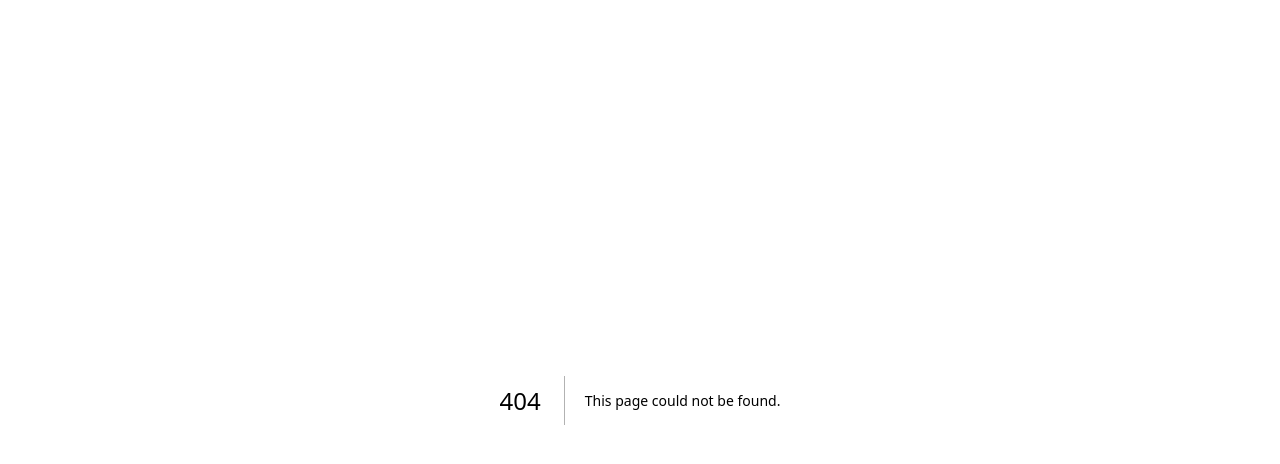
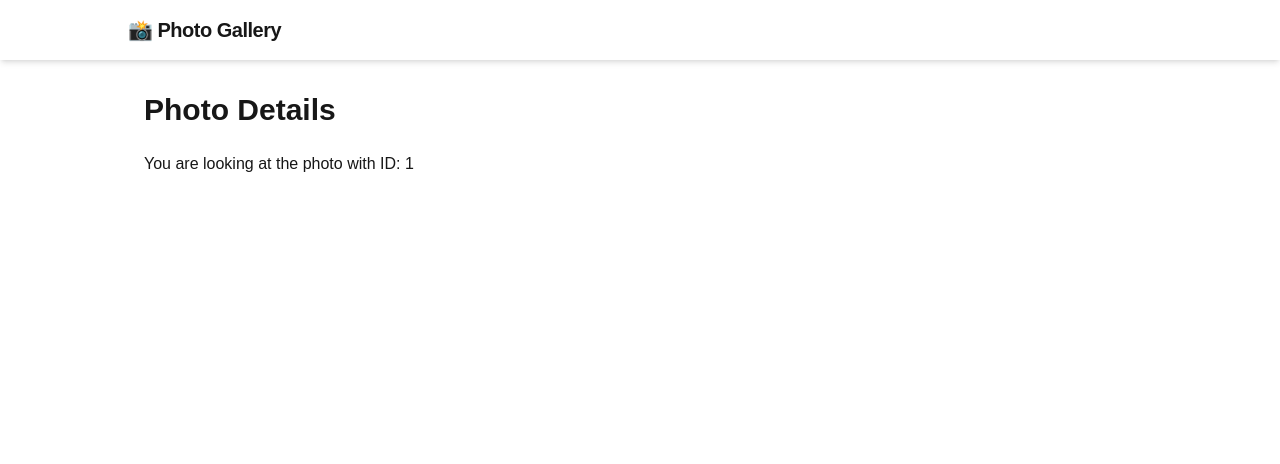
Before and after one commit to hdoddsmci/nextjs-photo-gallery, a Next.js app: page /photo/1 in a window 1280 px wide. Before the commit this address had no page. Shown: the top 464 px of the page. Built offline with nearby package versions, Linux system fonts and the light colour scheme.

Commit message:
Day 1: Dynamic route was working but the ID was blank. Figured out Next.js 15 treats params as a Promise, so adding 'await' fixed the issue.

```diff
--- a/app/layout.tsx
+++ b/app/layout.tsx
@@ -1,33 +1,31 @@
 import type { Metadata } from "next";
-import { Geist, Geist_Mono } from "next/font/google";
+import Link from "next/link";
 import "./globals.css";
 
-const geistSans = Geist({
-  variable: "--font-geist-sans",
-  subsets: ["latin"],
-});
-
-const geistMono = Geist_Mono({
-  variable: "--font-geist-mono",
-  subsets: ["latin"],
-});
-
 export const metadata: Metadata = {
-  title: "Create Next App",
-  description: "Generated by create next app",
+  title: "Next.js Photo Gallery",
+  description: "Assessment 2 Project",
 };
 
 export default function RootLayout({
   children,
-}: Readonly<{
+}: {
   children: React.ReactNode;
-}>) {
+}) {
   return (
-    <html
-      lang="en"
-      className={`${geistSans.variable} ${geistMono.variable} h-full antialiased`}
-    >
-      <body className="min-h-full flex flex-col">{children}</body>
+    <html lang="en">
+      <body className="bg-gray-50 text-gray-900">
+        <nav className="bg-white shadow-md p-4 mb-8">
+          <div className="max-w-5xl mx-auto flex justify-between items-center">
+            <Link href="/" className="text-xl font-bold tracking-tight">
+              📸 Photo Gallery
+            </Link>
+          </div>
+        </nav>
+        <main className="max-w-5xl mx-auto px-4">
+          {children}
+        </main>
+      </body>
     </html>
   );
 }
--- a/app/page.tsx
+++ b/app/page.tsx
@@ -1,65 +1,8 @@
-import Image from "next/image";
-
 export default function Home() {
   return (
-    <div className="flex flex-col flex-1 items-center justify-center bg-zinc-50 font-sans dark:bg-black">
-      <main className="flex flex-1 w-full max-w-3xl flex-col items-center justify-between py-32 px-16 bg-white dark:bg-black sm:items-start">
-        <Image
-          className="dark:invert"
-          src="/next.svg"
-          alt="Next.js logo"
-          width={100}
-          height={20}
-          priority
-        />
-        <div className="flex flex-col items-center gap-6 text-center sm:items-start sm:text-left">
-          <h1 className="max-w-xs text-3xl font-semibold leading-10 tracking-tight text-black dark:text-zinc-50">
-            To get started, edit the page.tsx file.
-          </h1>
-          <p className="max-w-md text-lg leading-8 text-zinc-600 dark:text-zinc-400">
-            Looking for a starting point or more instructions? Head over to{" "}
-            <a
-              href="https://vercel.com/templates?framework=next.js&utm_source=create-next-app&utm_medium=appdir-template-tw&utm_campaign=create-next-app"
-              className="font-medium text-zinc-950 dark:text-zinc-50"
-            >
-              Templates
-            </a>{" "}
-            or the{" "}
-            <a
-              href="https://nextjs.org/learn?utm_source=create-next-app&utm_medium=appdir-template-tw&utm_campaign=create-next-app"
-              className="font-medium text-zinc-950 dark:text-zinc-50"
-            >
-              Learning
-            </a>{" "}
-            center.
-          </p>
-        </div>
-        <div className="flex flex-col gap-4 text-base font-medium sm:flex-row">
-          <a
-            className="flex h-12 w-full items-center justify-center gap-2 rounded-full bg-foreground px-5 text-background transition-colors hover:bg-[#383838] dark:hover:bg-[#ccc] md:w-[158px]"
-            href="https://vercel.com/new?utm_source=create-next-app&utm_medium=appdir-template-tw&utm_campaign=create-next-app"
-            target="_blank"
-            rel="noopener noreferrer"
-          >
-            <Image
-              className="dark:invert"
-              src="/vercel.svg"
-              alt="Vercel logomark"
-              width={16}
-              height={16}
-            />
-            Deploy Now
-          </a>
-          <a
-            className="flex h-12 w-full items-center justify-center rounded-full border border-solid border-black/[.08] px-5 transition-colors hover:border-transparent hover:bg-black/[.04] dark:border-white/[.145] dark:hover:bg-[#1a1a1a] md:w-[158px]"
-            href="https://nextjs.org/docs?utm_source=create-next-app&utm_medium=appdir-template-tw&utm_campaign=create-next-app"
-            target="_blank"
-            rel="noopener noreferrer"
-          >
-            Documentation
-          </a>
-        </div>
-      </main>
+    <div>
+      <h1 className="text-3xl font-bold mb-6">Latest Photos</h1>
+      <p>The photo grid will go here soon!</p>
     </div>
   );
 }
--- /dev/null
+++ b/app/photo/[id]/page.tsx
@@ -0,0 +1,10 @@
+export default async function PhotoPage({ params }: { params: Promise<{ id: string }> }) {
+  const resolvedParams = await params;
+
+  return (
+    <div>
+      <h1 className="text-3xl font-bold mb-6">Photo Details</h1>
+      <p>You are looking at the photo with ID: {resolvedParams.id}</p>
+    </div>
+  );
+}
```
